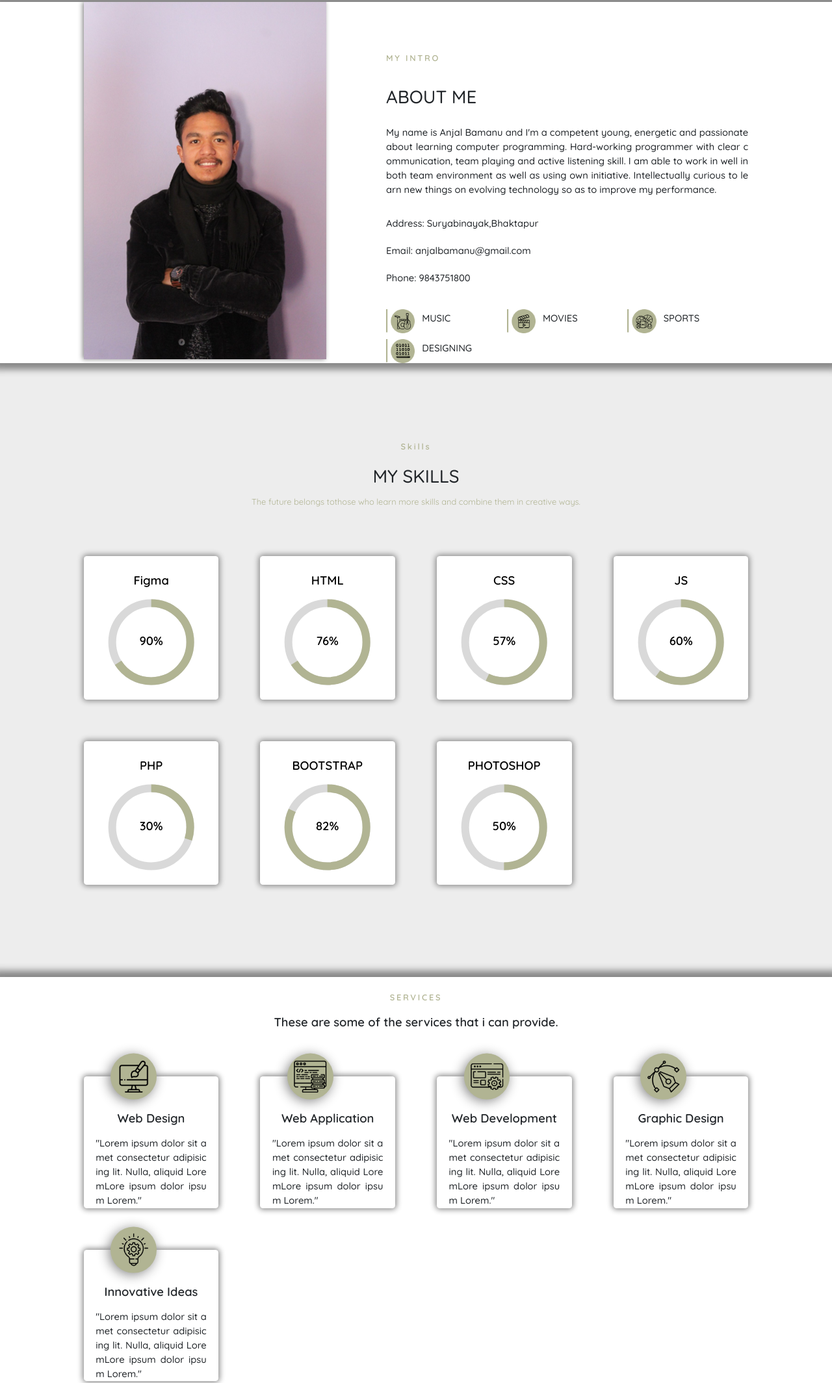
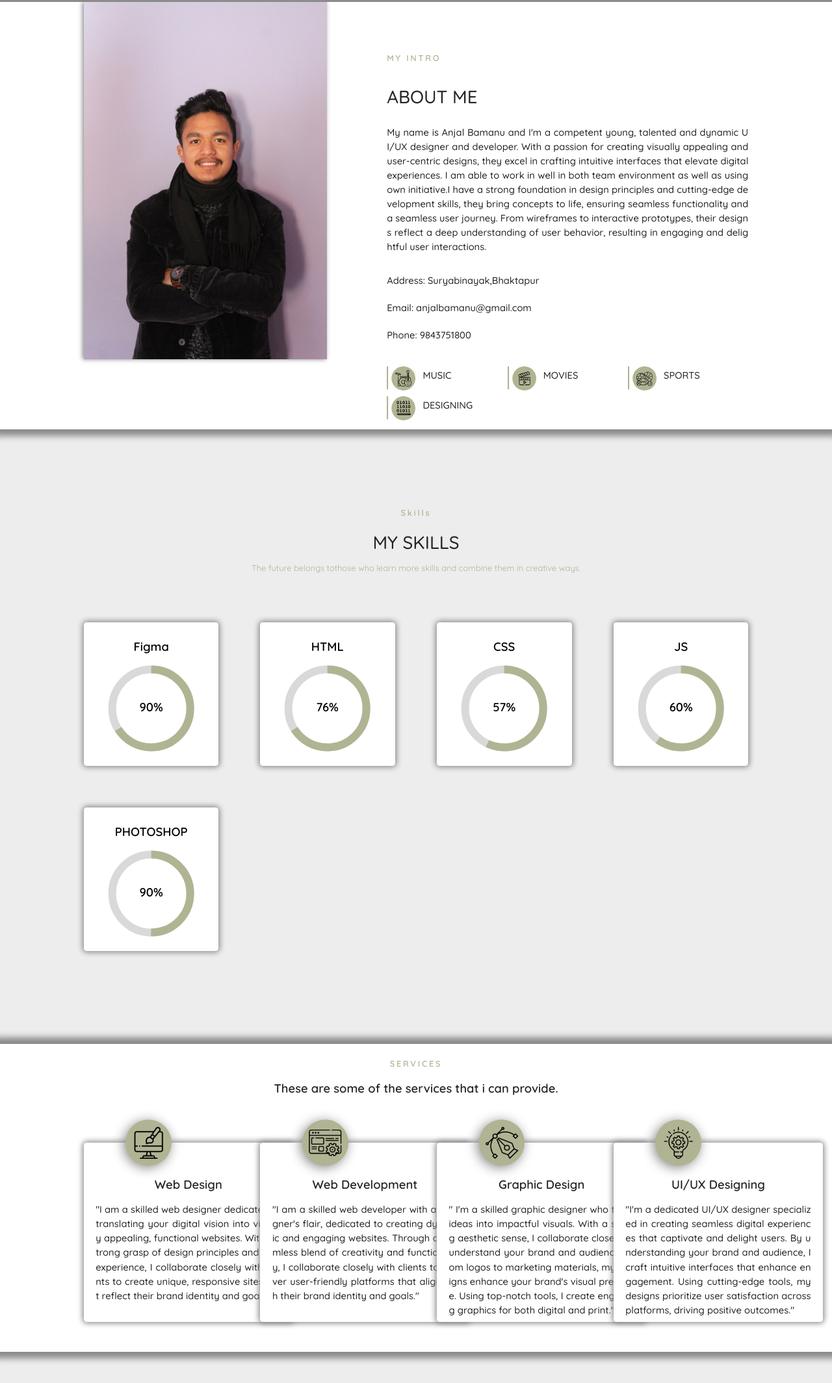
Before and after one commit to AnjalBamanu10/PortfolioA, a plain HTML site: page index.html in a window 1280 px wide. Shown: the part 874-3003 px from the top of the page at 65% size. Drawn offline with nearby package versions, Linux system fonts and the light colour scheme.

Commit message:
new figma design

```diff
--- a/css/index.css
+++ b/css/index.css
@@ -347,7 +347,8 @@ header {
 }
 
 .service-box {
-    height: 22rem;
+    height: 30rem;
+    width: 35rem;
     background-color: white;
     box-shadow: 0 0 8px 2px #888888;
     position: relative;
--- a/index.html
+++ b/index.html
@@ -190,17 +190,7 @@
                         data-aos-once="false">
                         <p>MY INTRO</p>
                         <h1 class="header">ABOUT ME</h1>
-                        <p class="paragraph">My name is Anjal Bamanu and I'm a competent young, energetic and
-                            passionate
-                            about learning computer programming. Hard-working programmer with clear communication,
-                            team
-                            playing and active listening skill. I am able to work in well in both team environment
-                            as
-                            well
-                            as using own initiative. Intellectually curious to learn new things on evolving
-                            technology
-                            so as
-                            to improve my performance.</p>
+                        <p class="paragraph">My name is Anjal Bamanu and I'm a competent young,  talented and dynamic UI/UX designer and developer. With a passion for creating visually appealing and user-centric designs, they excel in crafting intuitive interfaces that elevate digital experiences. I am able to work in well in both team environment as well as using own initiative.I have a strong foundation in design principles and cutting-edge development skills, they bring concepts to life, ensuring seamless functionality and a seamless user journey. From wireframes to interactive prototypes, their designs reflect a deep understanding of user behavior, resulting in engaging and delightful user interactions.</p>
                         <p class="paragraph"> Address: Suryabinayak,Bhaktapur</p>
                         <p class="paragraph">Email: anjalbamanu@gmail.com</p>
                         <p class="paragraph"> Phone: 9843751800</p>
@@ -219,6 +209,7 @@
                             <p class="paragraph" style="padding: 0;">DESIGNING</p>
                         </div>
                     </div>
+                    <br>
                 </div>
             </div>
         </div>
@@ -271,33 +262,14 @@
                             <text x="50%" y="62%" text-anchor="middle" font-size="2rem" font-weight="600">60%</text>
                         </svg>
                     </div>
-                    <div class="circle-box">
-                        <svg width="100%" height="100%">
-                            <text y="20%" x="50%" text-anchor="middle" class="sec_header">PHP</text>
-                            <circle r="60" cx="50%" cy="60%" fill="none" stroke-width="12" stroke="#d9d9d9">
-                            </circle>
-                            <circle r="60" cx="50%" cy="60%" class="progress percent3"></circle>
-                            <text x="50%" y="62%" text-anchor="middle" font-size="2rem" font-weight="600">30%</text>
-                        </svg>
 
-                    </div>
-                    <div class="circle-box">
-                        <svg width="100%" height="100%">
-                            <text y="20%" x="50%" text-anchor="middle" class="sec_header">BOOTSTRAP</text>
-                            <circle r="60" cx="50%" cy="60%" fill="none" stroke-width="12" stroke="#d9d9d9">
-                            </circle>
-                            <circle r="60" cx="50%" cy="60%" class="progress percent4"></circle>
-                            <text x="50%" y="62%" text-anchor="middle" font-size="2rem" font-weight="600">82%</text>
-                        </svg>
-
-                    </div>
                     <div class="circle-box">
                         <svg width="100%" height="100%">
                             <text y="20%" x="50%" text-anchor="middle" class="sec_header">PHOTOSHOP</text>
                             <circle r="60" cx="50%" cy="60%" fill="none" stroke-width="12" stroke="#d9d9d9">
                             </circle>
                             <circle r="60" cx="50%" cy="60%" class="progress percent5"></circle>
-                            <text x="50%" y="62%" text-anchor="middle" font-size="2rem" font-weight="600">50%</text>
+                            <text x="50%" y="62%" text-anchor="middle" font-size="2rem" font-weight="600">90%</text>
                         </svg>
                     </div>
                 </div>
@@ -317,40 +289,29 @@
                     data-aos-once="false">
                     <div class="service-box">
                         <h2 class="sec_header">Web Design</h2>
-                        <p class="paragraph">"Lorem ipsum dolor sit amet consectetur adipisicing lit. Nulla, aliquid
-                            LoremLore ipsum dolor ipsum Lorem." </p>
+                        <p class="paragraph">"I am a skilled web designer dedicated to translating your digital vision into visually appealing, functional websites. With a strong grasp of design principles and user experience, I collaborate closely with clients to create unique, responsive sites that reflect their brand identity and goals." </p>
                         <div class="service-circle">
                             <img src="img/web-design 1.png" alt="">
                         </div>
                     </div>
-                    <div class="service-box">
-                        <h2 class="sec_header">Web Application</h2>
-                        <p class="paragraph">"Lorem ipsum dolor sit amet consectetur adipisicing lit. Nulla, aliquid
-                            LoremLore ipsum dolor ipsum Lorem." </p>
-                        <div class="service-circle">
-                            <img src="img/data 1.png" alt="">
-                        </div>
-                    </div>
+
                     <div class="service-box">
                         <h2 class="sec_header">Web Development</h2>
-                        <p class="paragraph">"Lorem ipsum dolor sit amet consectetur adipisicing lit. Nulla, aliquid
-                            LoremLore ipsum dolor ipsum Lorem." </p>
+                        <p class="paragraph">"I am a skilled web developer with a designer's flair, dedicated to creating dynamic and engaging websites. Through a seamless blend of creativity and functionality, I collaborate closely with clients to deliver user-friendly platforms that align with their brand identity and goals." </p>
                         <div class="service-circle">
                             <img src="img/settings 1.png" alt="">
                         </div>
                     </div>
                     <div class="service-box">
                         <h2 class="sec_header">Graphic Design</h2>
-                        <p class="paragraph">"Lorem ipsum dolor sit amet consectetur adipisicing lit. Nulla, aliquid
-                            LoremLore ipsum dolor ipsum Lorem." </p>
+                        <p class="paragraph">" I'm a skilled graphic designer who turns ideas into impactful visuals. With a strong aesthetic sense, I collaborate closely to understand your brand and audience. From logos to marketing materials, my designs enhance your brand's visual presence. Using top-notch tools, I create engaging graphics for both digital and print." </p>
                         <div class="service-circle">
                             <img src="img/curve 1.png" alt="">
                         </div>
                     </div>
                     <div class="service-box">
-                        <h2 class="sec_header">Innovative Ideas</h2>
-                        <p class="paragraph">"Lorem ipsum dolor sit amet consectetur adipisicing lit. Nulla, aliquid
-                            LoremLore ipsum dolor ipsum Lorem." </p>
+                        <h2 class="sec_header">UI/UX Designing</h2>
+                        <p class="paragraph">"I'm a dedicated UI/UX designer specialized in creating seamless digital experiences that captivate and delight users. By understanding your brand and audience, I craft intuitive interfaces that enhance engagement. Using cutting-edge tools, my designs prioritize user satisfaction across platforms, driving positive outcomes." </p>
                         <div class="service-circle">
                             <img src="img/innovation 1.png " alt="">
                         </div>
@@ -441,9 +402,7 @@
                 <a href="#"><img src="img/tWITTER.png" alt=""></a>
                 <a href="#"><img src="img/lINKEDiN.png" alt=""></a>
             </div>
-            <div class="end">
-                <p>Copyright &copy; 2022 All rights reserved | This template is made by Anjal.</p>
-            </div>
+
         </div>
     </footer>
 
--- a/js/Projects.js
+++ b/js/Projects.js
@@ -10,7 +10,7 @@ function changeContent(page, event) {
             <div class="image-content" style="height: 100%;width:100%;">
                 <img src="img/Ecommerce_Website.jpg" alt="" style="object-fit: cover;">
                 <div class="img-content" >
-                    <p class="paragraph" style="color:white">Food Ordering App(Prototype)</p><br>
+                    <p class="paragraph" style="color:white">E-Commerce Website</p><br>
                     <p class="desc" style="color:white">Figma</p>
                 </div>
             </div>
@@ -37,15 +37,15 @@ function changeContent(page, event) {
                 <div style="display:flex;flex-direction:column;">
                     <div class="project-box three">
                         <div class="image-content" style="height: 100%;width:100%;">
-                            <img src="img/Front_View.jpg" alt="" style="object-fit: cover;">
+                            <img src="img/Fitness.png" alt="" style="object-fit: contain;">
                             <div class="img-content" >
-                                <p class="paragraph" style="color:white">Food Ordering App(Prototype)</p><br>
+                                <p class="paragraph" style="color:white">Fitness Tracker(Ongoing Project)</p><br>
                                 <p class="desc" style="color:white">Figma</p>
                             </div>
                         </div>
                      </div>
                      <div class="buttons project">
-                     <h2 class="pbtn"><a target="_blank" href="https://www.figma.com/file/2ATj8rp7lNCLhDFaU8Xa9H/Food-Ordering-App?type=design&node-id=0%3A1&mode=design&t=i0qAkCjpZxn4D5N7-1">Preview</a></h2>
+                     <h2 class="pbtn"><a target="_blank" href="https://www.figma.com/file/EiZAEJcBghxSud4sz9mtLa/Fitness-Track?type=design&node-id=0%3A1&mode=design&t=6Z0XXPpt3xgDUYng-1">Preview</a></h2>
                      </div>
                 </div>
             `;
@@ -56,7 +56,7 @@ function changeContent(page, event) {
              <div class="image-content" style="height: 100%;width:100%;">
                  <img src="img/Front_View.jpg" alt="" style="object-fit: cover;">
                  <div class="img-content" >
-                     <p class="paragraph" style="color:white">Food Ordering App(Prototype)</p><br>
+                     <p class="paragraph" style="color:white">fitness Tracker(Ongoing Project)</p><br>
                      <p class="desc" style="color:white">Figma</p>
                  </div>
              </div>
@@ -89,7 +89,23 @@ function changeContent(page, event) {
       `;
         break;
     case "php":
-        content = "php";
+        content = `   <div style="display:flex;flex-direction:column;">
+
+        <div style="display:flex;flex-direction:column;">
+        <div class="project-box4">
+            <div class="image-content" style="height: 100%;width:100%;">
+                <img src="img/Suvidha.png" alt="" style="object-fit: cover;">
+                <div class="img-content" >
+                    <p class="paragraph" style="color:white">Food Ordering App(Prototype)</p><br>
+                    <p class="desc" style="color:white">Figma</p>
+                </div>
+            </div>
+         </div>
+         <div class="buttons project">
+         <h2 class="pbtn"><a target="_blank" href="https://www.figma.com/file/2ATj8rp7lNCLhDFaU8Xa9H/Food-Ordering-App?type=design&node-id=0%3A1&mode=design&t=i0qAkCjpZxn4D5N7-1">Preview</a></h2>
+         </div>
+    </div>
+    `;
         break;
     default:
         content = "Some error occured. Please try again!";
```
Also changed, not shown: img/Suvidha.png (added), 2 other files.
